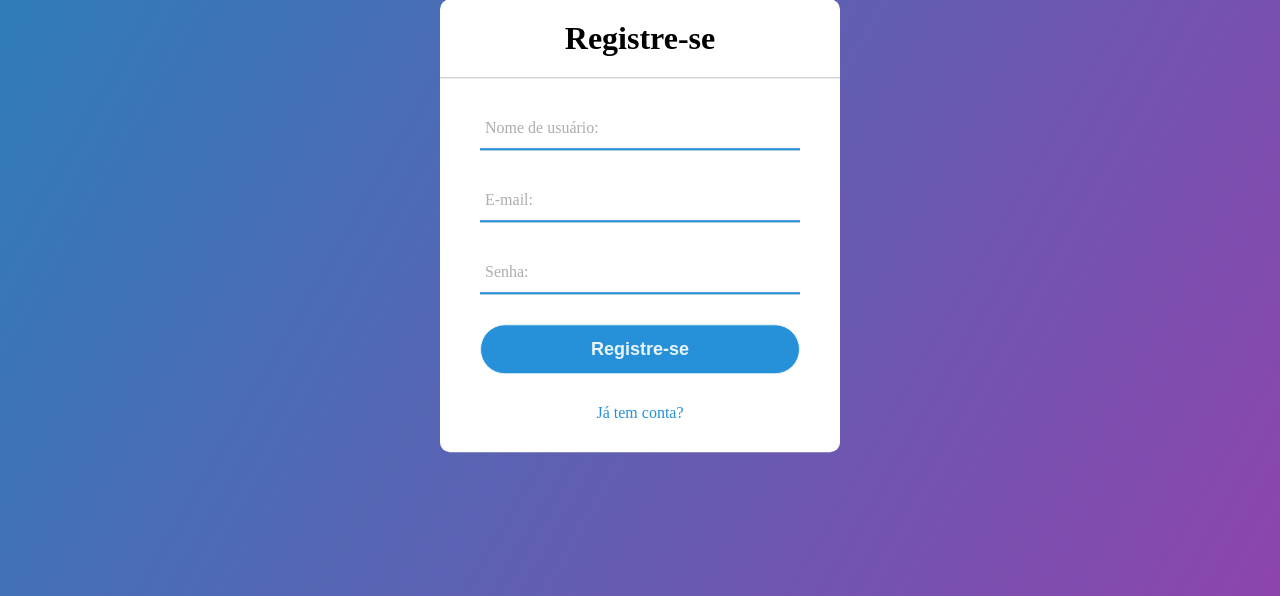
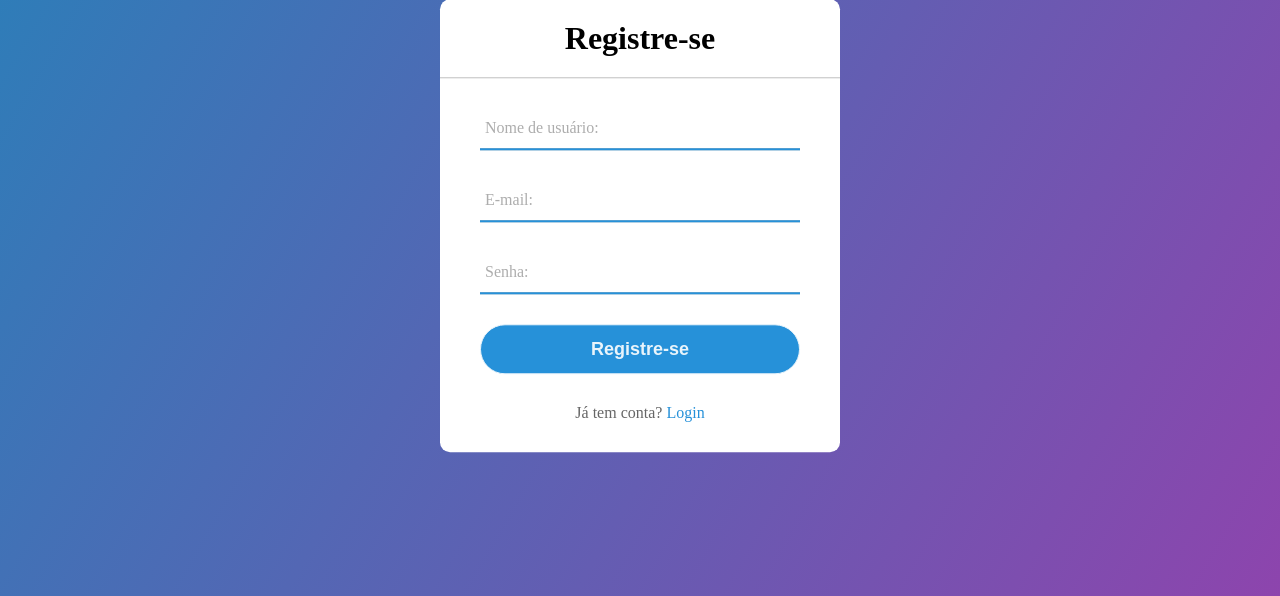
Before and after one commit to IsMoreiraKt/PAP, a PHP site: page /php/register.php in a window 1280 px wide. Shown: the part 174-770 px from the top of the page. Run offline with PHP 8.4, Linux system fonts and the light colour scheme.

Commit message:
registro_v1

```diff
--- a/php/register.php
+++ b/php/register.php
@@ -28,7 +28,7 @@
       </div>
         <input type="submit" value="Registre-se">
         <div class="signup_link">
-          <a href="../php/login.php">Já tem conta?</a>
+          Já tem conta? <a href="../php/login.php">Login</a>
         </div>
     </form>
   </div>
```
